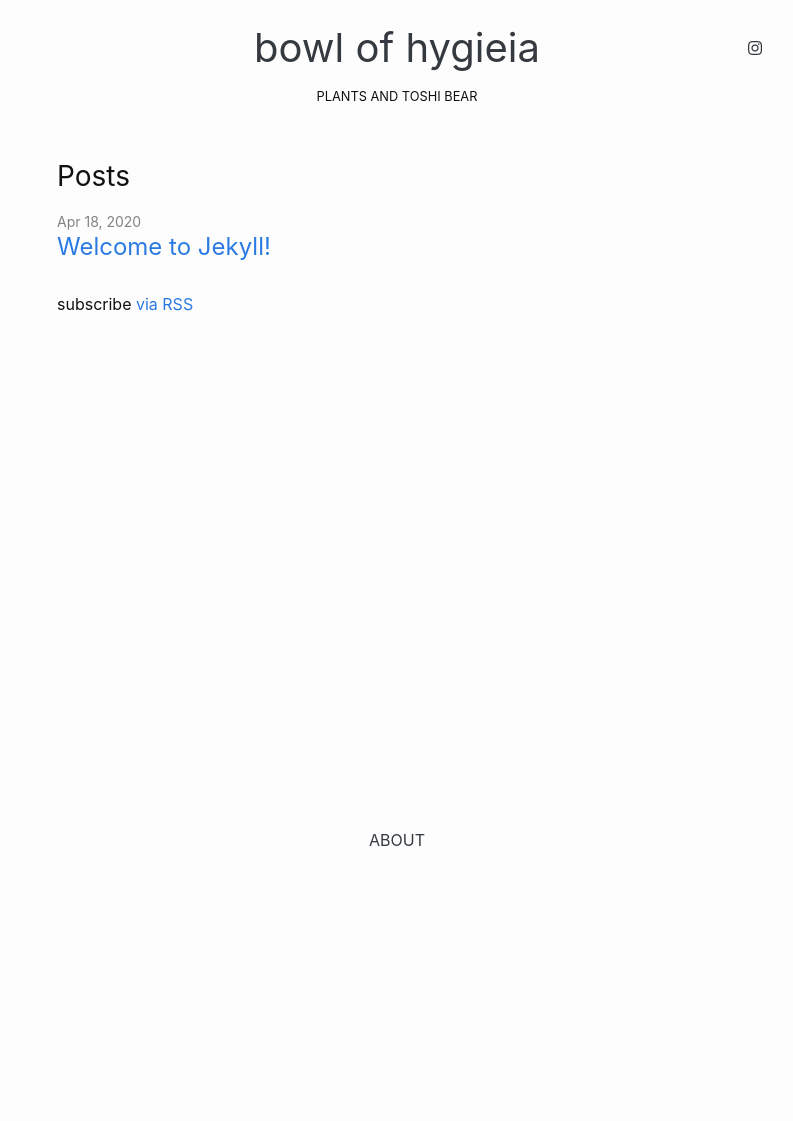
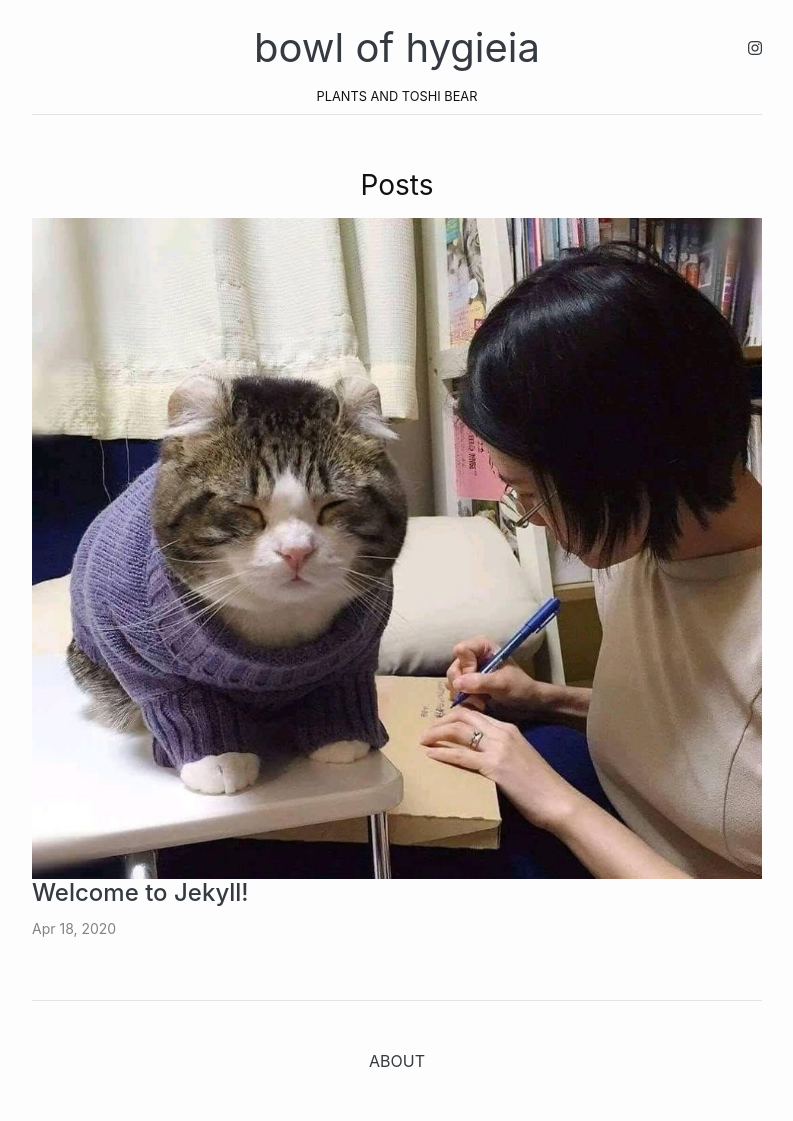
Before and after one commit to ToshiWasabi/Toshi, a Jekyll site: the page built from index.md, in a window 1280 px wide. Shown: the whole page, without its empty margins (243-1036 px from the left). Built offline with Jekyll 4.4.1, drawn with Linux system fonts in a browser that asks for light colours; nearby versions of some CDN libraries; before the commit the page ends 900 px from its top, so only the background shows below that.

Commit message:
Added HR and test post

```diff
--- a/_includes/footer.html
+++ b/_includes/footer.html
@@ -1,8 +1,9 @@
 <footer>
-  <div class="container my-5">
+  <div class="container">
     <div class="row justify-content-center">
       <div class="col-sm-12 col-lg-10 col-xl-8">
-        <div class="d-flex justify-content-center">
+        <hr class="mb-2" />
+        <div class="d-flex justify-content-center my-5">
           <div class="mx-4">
             <a href="/about" class="text-dark text-decoration-none">ABOUT</a>
           </div>
--- a/_includes/header.html
+++ b/_includes/header.html
@@ -17,6 +17,7 @@
         <div class="text-uppercase small">
           {{site.description}}
         </div>
+        <hr class="mt-2" />
       </div>
     </div>
   </div>
--- a/_layouts/default.html
+++ b/_layouts/default.html
@@ -8,8 +8,12 @@
   {%- include header.html -%}
 
   <main class="page-content" aria-label="Content">
-      <div class="wrapper">
+    <div class="container">
+      <div class="row justify-content-center">
+        <div class="col-sm-12 col-lg-10 col-xl-8">
           {{ content }}
+        </div>
+      </div>
     </div>
   </main>
 
--- a/_layouts/home.html
+++ b/_layouts/home.html
@@ -10,25 +10,27 @@ layout: default
   {{ content }}
 
   {%- if site.posts.size > 0 -%}
+  <div class="text-center">
     <h2 class="post-list-heading">{{ page.list_title | default: "Posts" }}</h2>
+  </div>
   <ul class="post-list">
     {%- for post in site.posts -%}
     <li>
-        {%- assign date_format = site.minima.date_format | default: "%b %-d, %Y" -%}
-        <span class="post-meta">{{ post.date | date: date_format }}</span>
-        <h3>
-          <a class="post-link" href="{{ post.url | relative_url }}">
+      <div>
+        <img src="{{post.image}}" />
+      </div>
+      <h3 class="h4">
+        <a class="post-link text-dark text-decoration-none" href="{{ post.url | relative_url }}">
           {{ post.title | escape }}
         </a>
       </h3>
+      <span class="post-meta">{{ post.date | date:"%b %-d, %Y"}}</span>
       {%- if site.show_excerpts -%}
       {{ post.excerpt }}
       {%- endif -%}
     </li>
     {%- endfor -%}
   </ul>
-
-    <p class="rss-subscribe">subscribe <a href="{{ "/feed.xml" | relative_url }}">via RSS</a></p>
   {%- endif -%}
 
 </div>
```
Also changed, not shown: _posts/2020-04-18-welcome-to-jekyll.md (renamed from _posts/2020-04-18-welcome-to-jekyll.markdown, +6 -4 lines), about.md (renamed from about.markdown), images/ali3zflt9cl31.jpg (added), index.md (renamed from index.markdown). Lines whose indentation alone changed are shown as unchanged.
